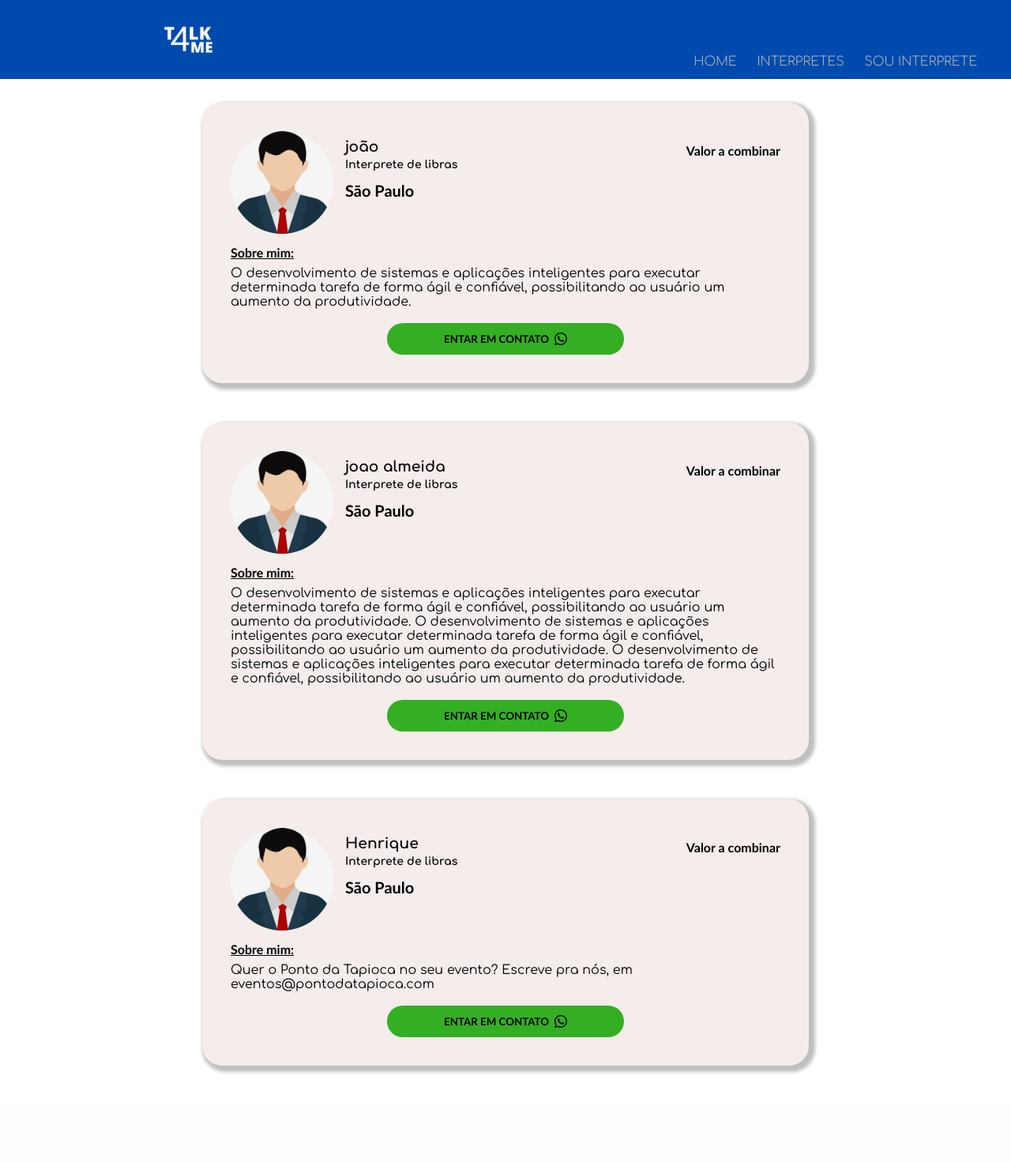
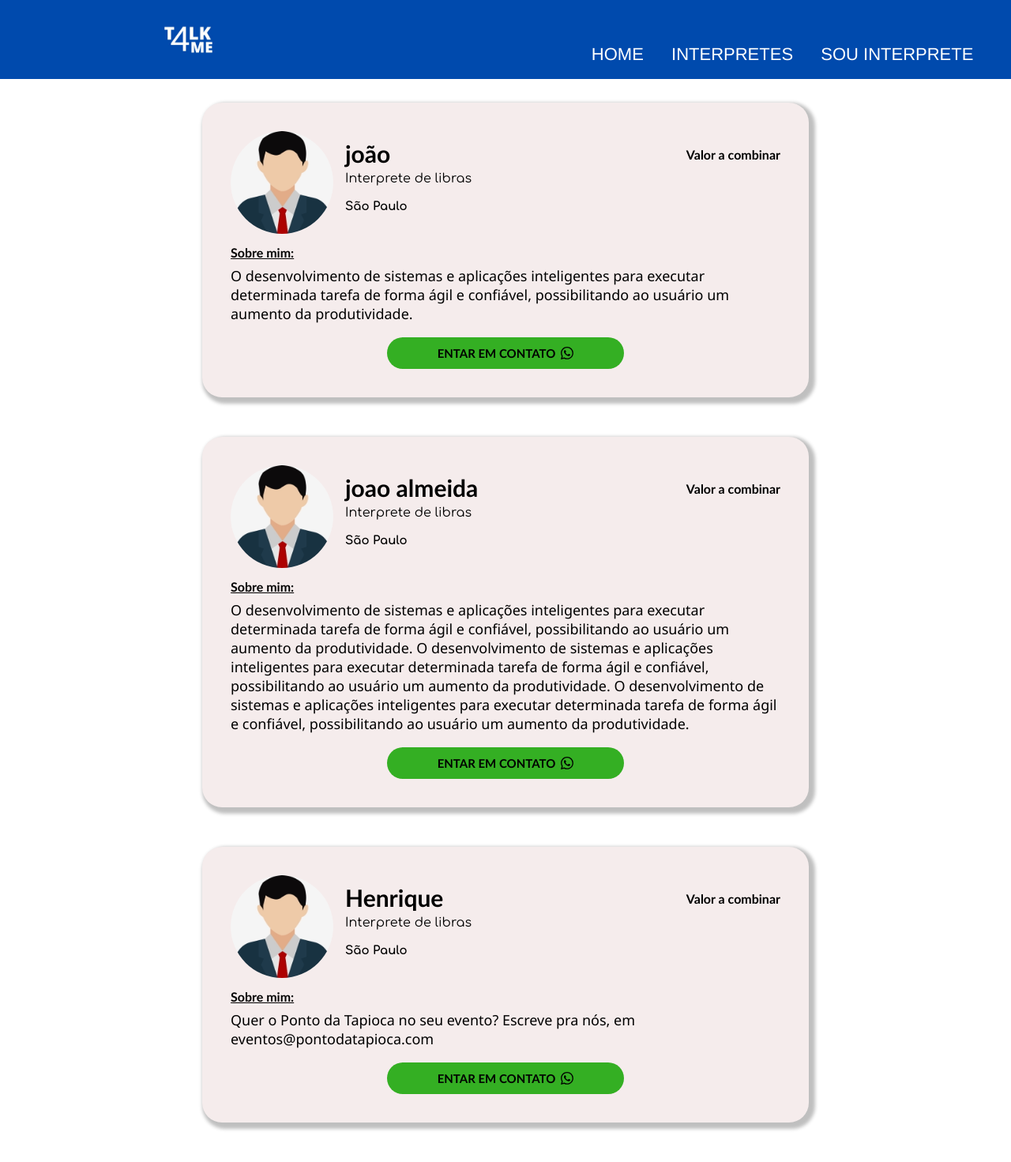
Before and after one commit to joaoalmeidait/Talk4Me, a PHP site: page /Interpretes.php in a window 1280 px wide. Shown: the whole page at 79% size. Before the commit the page ends 1359 px from the top, so only its background shows below. Run offline with PHP 8.4, Linux system fonts and the light colour scheme; data comes from the database, SQL or seed files in the repository.

Commit message:
Atualização dos textos

```diff
--- a/Home.html
+++ b/Home.html
@@ -19,7 +19,7 @@
 		<ul>
 			<li><a href="Home.html">HOME</a></li>
 			<li><a href="Interpretes.php">INTERPRETES</a></li>
-			<li><a href="cadastro.html">SOU INTERPRETES</a></li>
+			<li><a href="cadastro.html">SOU INTERPRETE</a></li>
 		</ul>
 	</nav>
 </header>
@@ -74,7 +74,6 @@
 </section>
 	<aside>
 	<div class="informações">
-
 		<spam class="titulo">
 			<h1>Como funciona a interação com os interpretes</h1>
 		</spam>
@@ -86,7 +85,7 @@
 		<div class="img-informacoes">
 			<img src="Humaaans - 3 Characters.png" alt="">
 		</div>
-	 </div>
+	</div>
    </aside>
   </body>
 </html>
--- a/Style_interpretes.css
+++ b/Style_interpretes.css
@@ -1,22 +1,26 @@
+/* Cabeçalho */
+
 @import url('https://fonts.googleapis.com/css2?family=Comfortaa:wght@300;400;500;600;700&display=swap');
 *{
     margin: 0;
     padding: 0;
 }
+body, html {
+    overflow-x: hidden !important;
+}
 
 .container-principal{
-    color: #777;
     margin-bottom: 130px;
     font-family: 'Comfortaa', cursive;
 }
 
 header {
-    top: 0;
     width: 100%;
     height: 100px;
+    background-color: #004AAD;
     position: fixed;
-    background-color: #004AAD;
-    font-family: 'Comfortaa', cursive;
+    top: 0;
+    z-index: 99;
 }
 
 .logo img {
@@ -28,26 +32,33 @@ nav {
     position: absolute;
     right: 30px;
     bottom: 0px;
+    font-family: 'Franklin Gothic Medium', 'Arial Narrow', Arial, sans-serif;
+    font-weight: bold;
+    font-size: 22px;
 }
+
 nav ul li {
     display: flex;
     float: left;
     color: #fff;
     width: auto;
     margin: 0.8em;
-    font-size: max( 28px 5vw);
+    font-size: max(22px 10vw);
     list-style: none;
     font-weight: 100;
-    font-family: 'Comfortaa', cursive;
 }
+
 nav ul li a {
     flex-direction: row;
     text-decoration: none;
-    color: #bbb;
+    color: #fff;
 }
+
 nav ul li a:hover {
     color: #fdc202;
 }
+
+/* Interpretes */
 
 .interpretes {
     display: flex;
@@ -79,7 +90,7 @@ nav ul li a:hover {
 
 .valor{
     display: flex;
-    padding-top: 15px;
+    padding-top: 20px;
     color: black;
     font-size: max(20px 2vw);
     font-weight: bold;
@@ -89,21 +100,25 @@ nav ul li a:hover {
 .nome {
     padding: 10px 15px;
     color: black;
-    font-size: max( 20px 4vw);
+    font-size: max( 30px 4vw);
+}
+
+.nome > h3 {
     font-weight: bold;
+    font-family:'Gill Sans', 'Gill Sans MT', Calibri, 'Trebuchet MS', sans-serif;
+    font-size: 30px;
 }
 
 .funcao {
-    font-size: 14px;
+    font-size: 16px;
     padding-top: 5px;
 }
 
 .cidade {
     color: #000000;
-    font-size: 20px;
+    font-size: 15px;
     font-weight: bold;
-    font-family:'Gill Sans', 'Gill Sans MT', Calibri, 'Trebuchet MS', sans-serif;
-    margin-top: 13px;
+    margin-top: 18px;
 }
 
 .descrição{
@@ -124,7 +139,8 @@ nav ul li a:hover {
     color: #000000;
     margin-bottom: 8px;
     margin-top: 8px;
-    font-family: 'Comfortaa', cursive;
+    font-family: 'Segoe UI', Tahoma, Geneva, Verdana;
+    font-size: 18px;
 }
 
 .contato {
@@ -153,6 +169,7 @@ button {
 
 button > p {
     padding-right: 7px;
+    font-size: 15px;
 }
 
 button:hover {
--- a/cadastro.html
+++ b/cadastro.html
@@ -29,7 +29,7 @@
 			<div class="plataforma">
 				<div>
 					<h1>
-						Por que atender através da TALK4ME?
+						Por que atender através da Talk4Me?
 					</h1>
 				</div>
 				<div class="imagens">
```
Also changed, not shown: Style_home.css (+30 -18 lines), style_cadastro.css (+24 -10 lines).
